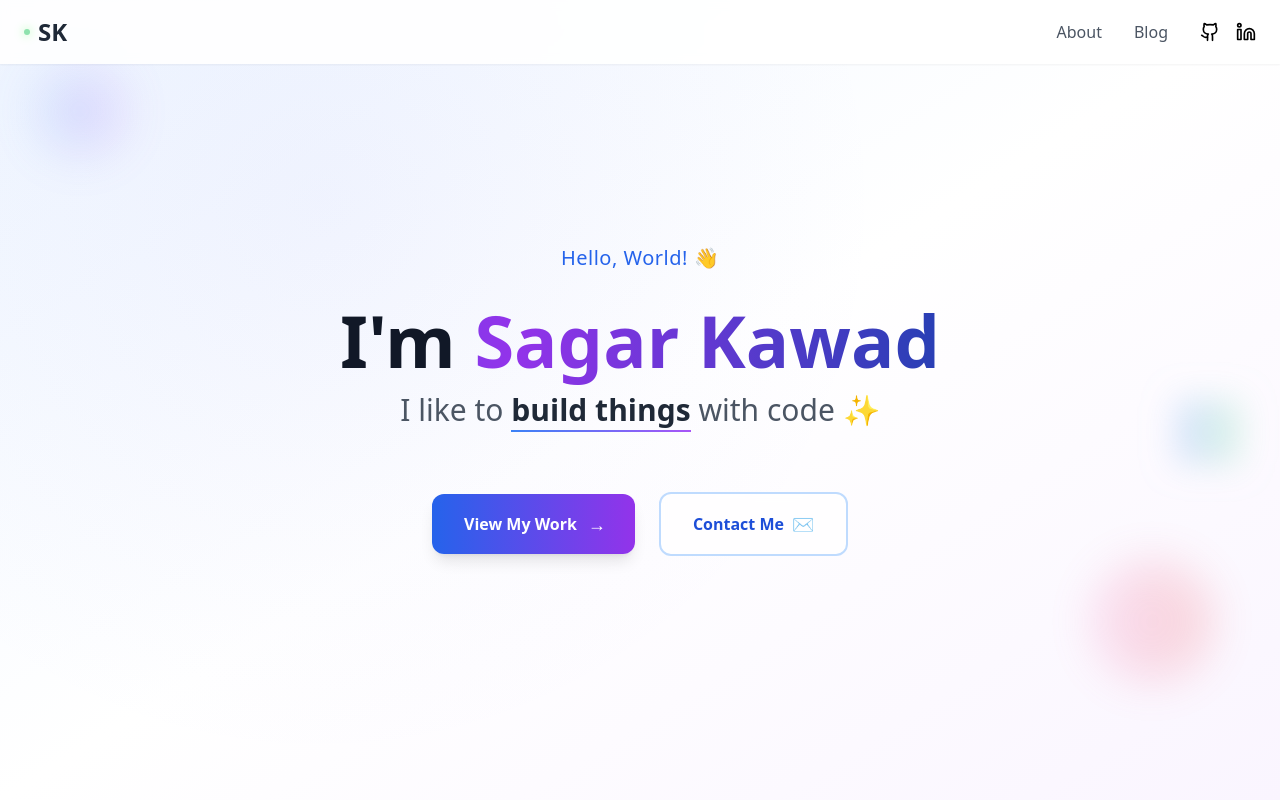
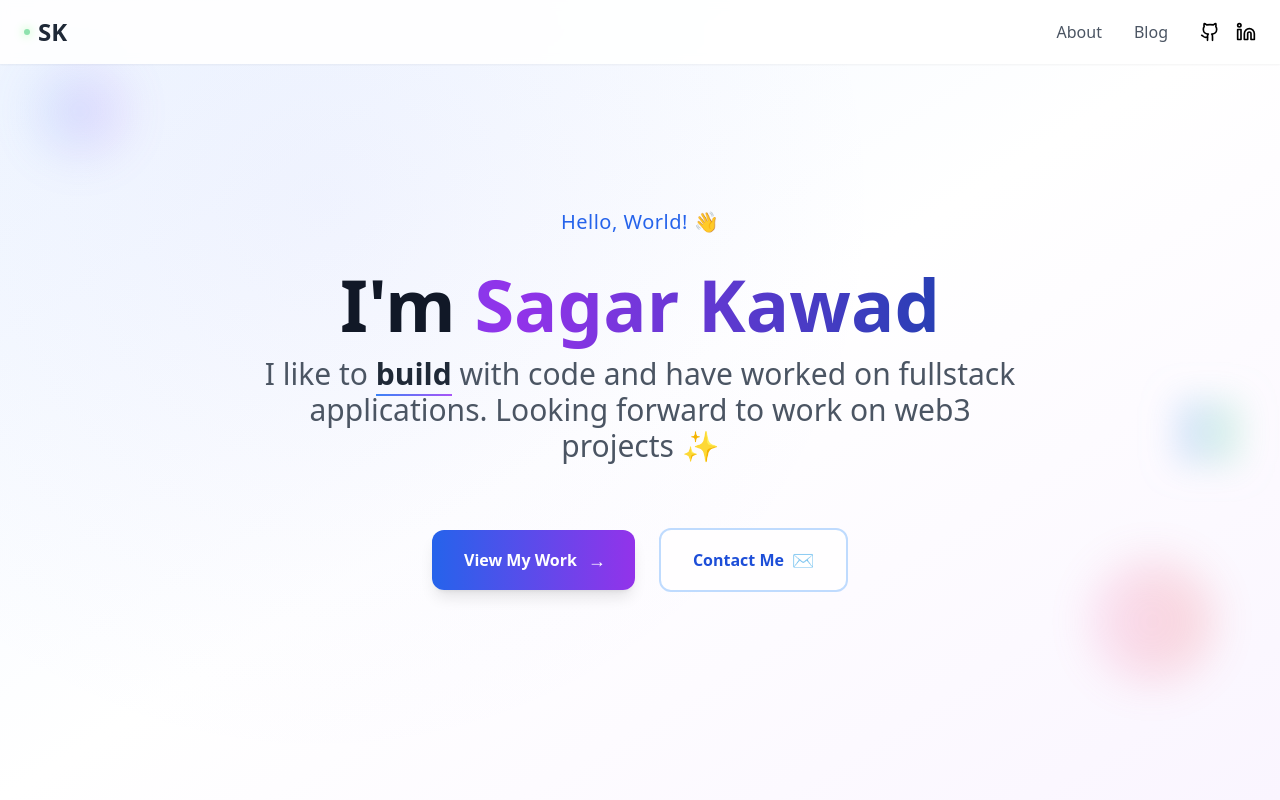
Before and after one commit to sagarkawad/react-portfolio, a React (Vite) app in the folder frontend/: page / in a window 1280 px wide. Shown: the top 800 px of the page. Built offline with nearby package versions, Linux system fonts and the light colour scheme.

Commit message:
removed unnecessary background animations

```diff
--- a/frontend/src/App.tsx
+++ b/frontend/src/App.tsx
@@ -12,18 +12,7 @@ function App() {
     <Router>
       <ScrollToTop />
       <div className="min-h-screen bg-gray-50 relative overflow-hidden flex flex-col">
-        {/* Decorative blurred gradients */}
-        <div className="absolute inset-0 opacity-20 pointer-events-none z-0">
-          <div className="absolute top-20 left-20 w-96 h-96 bg-gradient-to-r from-purple-400 to-pink-500 rounded-full mix-blend-multiply filter blur-xl animate-pulse"></div>
-          <div className="absolute top-40 right-20 w-80 h-80 bg-gradient-to-r from-blue-400 to-cyan-500 rounded-full mix-blend-multiply filter blur-xl animate-pulse delay-1000"></div>
-          <div className="absolute -bottom-20 left-1/2 transform -translate-x-1/2 w-72 h-72 bg-gradient-to-r from-emerald-400 to-teal-500 rounded-full mix-blend-multiply filter blur-xl animate-pulse delay-2000"></div>
-        </div>
-        {/* Decorative ping dots */}
-        <div className="absolute top-20 right-10 w-4 h-4 bg-purple-400 rounded-full animate-ping z-0"></div>
-        <div className="absolute bottom-32 left-16 w-3 h-3 bg-blue-400 rounded-full animate-ping delay-1000 z-0"></div>
-        <div className="absolute top-1/2 right-20 w-2 h-2 bg-pink-400 rounded-full animate-ping delay-2000 z-0"></div>
-        <div className="absolute bottom-20 right-1/3 w-3 h-3 bg-emerald-400 rounded-full animate-ping delay-500 z-0"></div>
-        <div className="relative z-10 flex flex-col min-h-screen">
+
           <Header />
           <Routes>
             <Route path="/" element={<Home />} />
@@ -50,7 +39,7 @@ function App() {
             </div>
           </footer>
         </div>
-      </div>
+      {/* </div> */}
     </Router>
   );
 }
--- a/frontend/src/components/Hero.tsx
+++ b/frontend/src/components/Hero.tsx
@@ -139,7 +139,7 @@ const Hero = () => {
                   className="font-semibold text-gray-800 relative inline-block"
 
                 >
-                  build things
+                  build
                   <motion.div
                     className="absolute -bottom-1 left-0 right-0 h-0.5 bg-gradient-to-r from-blue-500 to-purple-500"
                     initial={{ scaleX: 0 }}
@@ -147,7 +147,7 @@ const Hero = () => {
                     transition={{ delay: 1, duration: 0.8 }}
                   />
                 </motion.span>{" "}
-                with code ✨
+                with code and have worked on fullstack applications. Looking forward to work on web3 projects ✨
               </motion.p>
             </motion.div>
 
```
